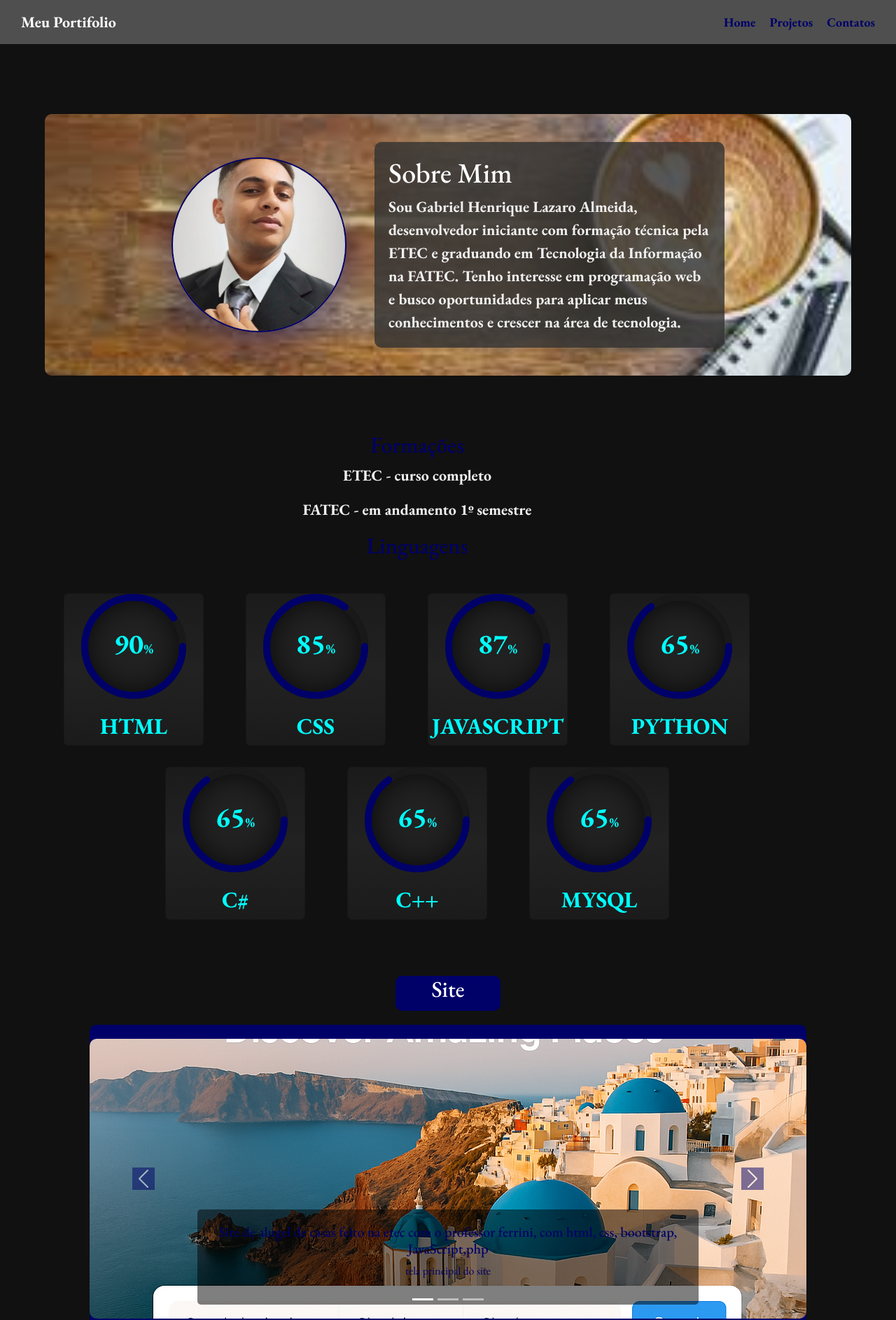
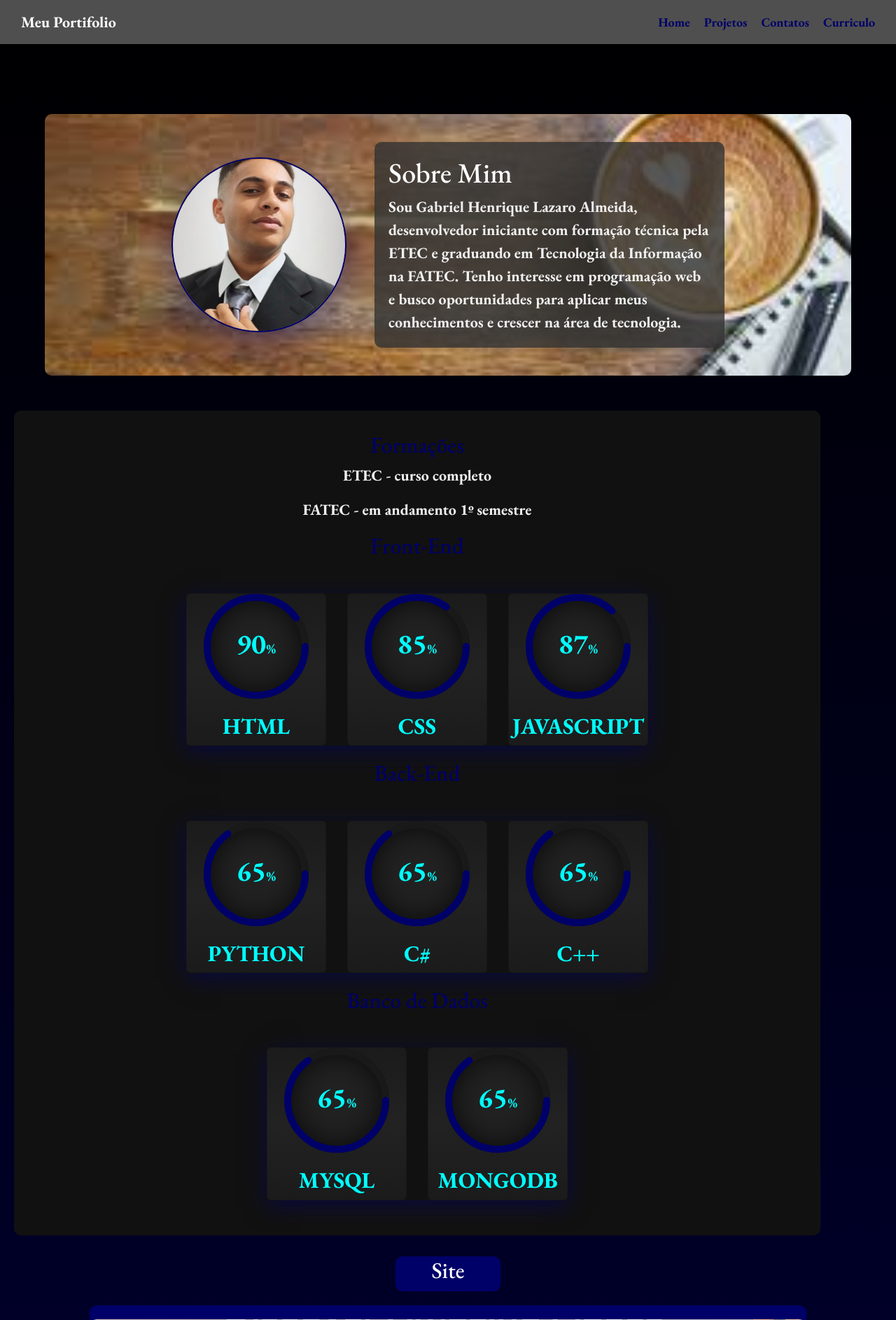
Before and after one commit to gabsact4/gabriel-lazaro, a PHP site: page / in a window 1280 px wide. Shown: the top 1887 px of the page at 70% size. Run offline with PHP 8.4, Linux system fonts and the light colour scheme.

Commit message:
colocação de box shadow

```diff
--- a/src/portifolio/css/style.css
+++ b/src/portifolio/css/style.css
@@ -7,7 +7,7 @@
 }
 
 body {
-    background-color: #111 !important;
+    background-image: linear-gradient(black, #000069) !important;
     font-family: "EB Garamond", serif !important;
 }
 
@@ -315,6 +315,7 @@ body {
 }
 
 .container-circular {
+    box-shadow: 0 8px 30px rgba(0, 0, 105, 0.5);
     display: inline-flex;
     flex-wrap: wrap;
     gap: 30px;
--- a/src/portifolio/index.html
+++ b/src/portifolio/index.html
@@ -20,6 +20,7 @@
             <a class="link" href="#">Home</a>
             <a class="link" href="#Projetos">Projetos</a>
             <a class="link" href="#Contatos">Contatos</a>
+            <a class="link" href="link/to/your/download/file" download>Curriculo</a>
         </nav>
     </header>
 
@@ -46,8 +47,10 @@
               <p class="destaque">ETEC - curso completo</p>
               <p class="destaque">FATEC - em andamento 1º semestre</p>
             </div>
+
+
             <div>
-                  <h2>Linguagens</h2>
+              <h2>Front-End</h2>
               <div class="container-circular">
                 <div class="card circular-bar html">
                   <div class="percent">
@@ -61,7 +64,6 @@
                   </div>
                   <h2 class="text">HTML</h2>
                 </div>
-                      <br>
 
                 <div class="card circular-bar css">
                   <div class="percent">
@@ -75,7 +77,6 @@
                   </div>
                   <h2 class="text">CSS</h2>
                 </div>
-                      <br>
 
                 <div class="card circular-bar javascript">
                   <div class="percent">
@@ -89,8 +90,13 @@
                   </div>
                   <h2 class="text">JavaScript</h2>
                 </div>
-                      <br>
+              </div>
+            </div>
 
+
+            <div>
+              <h2>Back-End</h2>
+              <div class="container-circular">
                 <div class="card circular-bar python">
                   <div class="percent">
                     <svg>
@@ -103,7 +109,6 @@
                   </div>
                   <h2 class="text">Python</h2>
                 </div>
-                      <br>
 
                 <div class="card circular-bar cs">
                   <div class="percent">
@@ -117,7 +122,6 @@
                   </div>
                   <h2 class="text">C#</h2>
                 </div>
-                      <br>
 
                 <div class="card circular-bar cmm">
                   <div class="percent">
@@ -131,7 +135,25 @@
                   </div>
                   <h2 class="text">C++</h2>
                 </div>
-                      <br>
+              </div>
+            </div>
+
+
+            <div>
+              <h2>Banco de Dados</h2>
+              <div class="container-circular">
+                <div class="card circular-bar mysql">
+                  <div class="percent">
+                    <svg>
+                      <circle cx="70" cy="70" r="70"></circle>
+                      <circle cx="70" cy="70" r="70"></circle>
+                    </svg>
+                    <div class="num">
+                      <h2>65<span>%</span></h2>
+                    </div>
+                  </div>
+                  <h2 class="text">MySQL</h2>
+                </div>
 
                 <div class="card circular-bar mysql">
                   <div class="percent">
@@ -143,13 +165,15 @@
                       <h2>65<span>%</span></h2>
                     </div>
                   </div>
-                          <h2 class="text">MySql</h2>
+                  <h2 class="text">MongoDB</h2>
                 </div>
               </div>
             </div>
+
           </div>
         </div>
       </section>
+
 
     <h2 class="box6" style="color: white; text-align: center; padding-bottom: 10px;">Site</h2>
     <section class="box" id="Projetos">
```
Lines whose indentation alone changed are shown as unchanged.
